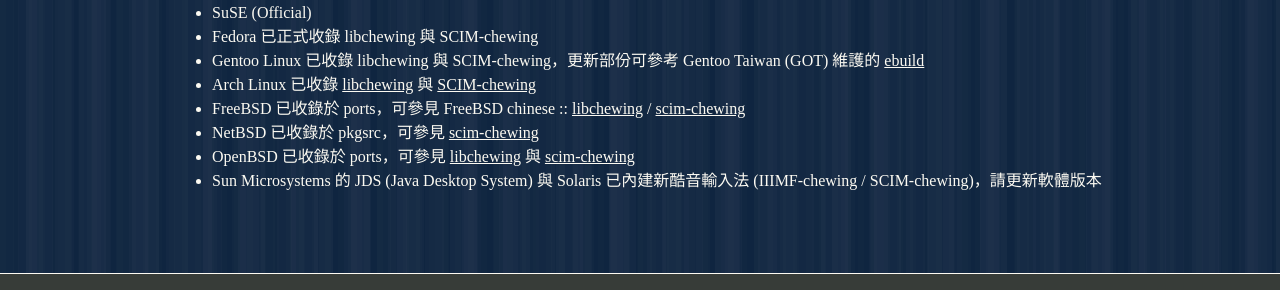
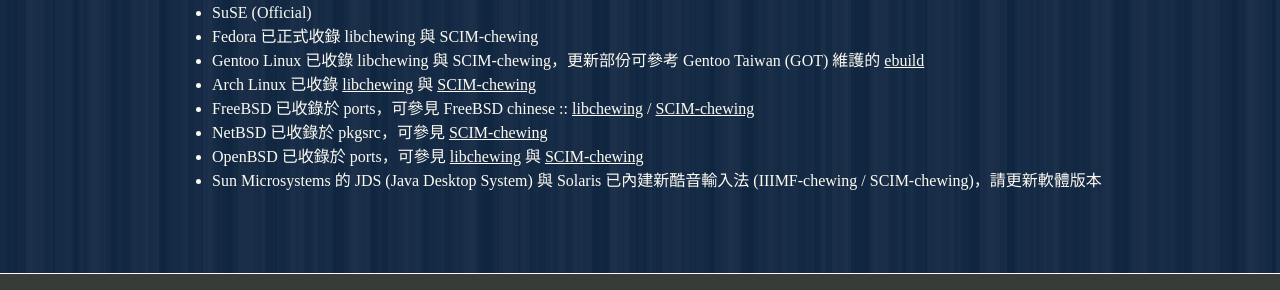
Before and after one commit to chewing/chewing.github.com, a Jekyll site: the page built from download.html, in a window 1280 px wide and 900 px high, scrolled down 509 px. Shown: the part 576-866 px from the top of the window. Built offline with Jekyll 4.4.1, drawn with Linux system fonts in a browser that asks for light colours.

```diff
--- a/download.html
+++ b/download.html
@@ -51,9 +51,9 @@ title: Download
 				<li>Fedora 已正式收錄 libchewing 與 SCIM-chewing</li>
 				<li>Gentoo Linux 已收錄 libchewing 與 SCIM-chewing，更新部份可參考 Gentoo Taiwan (GOT) 維護的 <a href="http://www.gentoo.tw/proj/ebuild/ebuild.xml">ebuild</a></li>
 				<li>Arch Linux 已收錄 <a href="https://www.archlinux.org/packages/?q=libchewing">libchewing</a> 與 <a href="https://www.archlinux.org/packages/?q=scim-chewing">SCIM-chewing</a></li>
-				<li>FreeBSD 已收錄於 ports，可參見 FreeBSD chinese :: <a href="http://www.freebsdsoftware.org/chinese/libchewing.html">libchewing</a> / <a href="http://www.freebsdsoftware.org/chinese/scim-chewing.html">scim-chewing</a></li>
-				<li>NetBSD 已收錄於 pkgsrc，可參見 <a href="http://pkgsrc.se/wip/scim-chewing">scim-chewing</a></li>
-				<li>OpenBSD 已收錄於 ports，可參見 <a href="http://openports.se/chinese/libchewing">libchewing</a> 與 <a href="http://openports.se/inputmethods/scim-chewing">scim-chewing</a></li>
+				<li>FreeBSD 已收錄於 ports，可參見 FreeBSD chinese :: <a href="http://www.freebsdsoftware.org/chinese/libchewing.html">libchewing</a> / <a href="http://www.freebsdsoftware.org/chinese/scim-chewing.html">SCIM-chewing</a></li>
+				<li>NetBSD 已收錄於 pkgsrc，可參見 <a href="http://pkgsrc.se/wip/scim-chewing">SCIM-chewing</a></li>
+				<li>OpenBSD 已收錄於 ports，可參見 <a href="http://openports.se/chinese/libchewing">libchewing</a> 與 <a href="http://openports.se/inputmethods/scim-chewing">SCIM-chewing</a></li>
 				<li>Sun Microsystems 的 JDS (Java Desktop System) 與 Solaris 已內建新酷音輸入法 (IIIMF-chewing / SCIM-chewing)，請更新軟體版本</li>
 			</ul>
 		</header>
```
